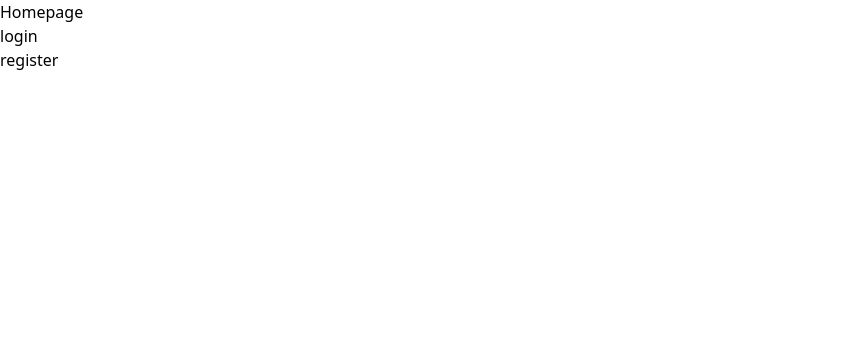
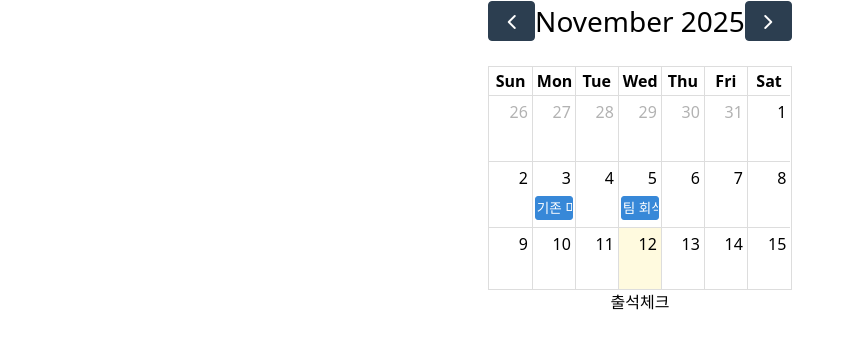
Before and after one commit to Jun-TeamProject/gym-management-platform, a React (Vite) app in the folder frontend/: page / in a window 1280 px wide. Shown: the top 348 px of the page, without its empty margins (0-854 px from the left). Built offline with nearby package versions, Linux system fonts and the light colour scheme.

Commit message:
홈 화면 진행중

```diff
--- a/frontend/package.json
+++ b/frontend/package.json
@@ -10,9 +10,13 @@
     "preview": "vite preview"
   },
   "dependencies": {
+    "@fullcalendar/core": "^6.1.19",
+    "@fullcalendar/daygrid": "^6.1.19",
+    "@fullcalendar/interaction": "^6.1.19",
+    "@fullcalendar/react": "^6.1.19",
     "@tailwindcss/vite": "^4.1.16",
     "axios": "^1.13.1",
-    "react": "^19.1.1",
+    "react": "^19.2.0",
     "react-dom": "^19.1.1",
     "react-router-dom": "^7.9.5",
     "tailwindcss": "^4.1.16",
--- /dev/null
+++ b/frontend/src/component/Calender.jsx
@@ -0,0 +1,45 @@
+import FullCalender from '@fullcalendar/react';
+import dayGridPlugin from '@fullcalendar/daygrid';
+import interactionPlugin from '@fullcalendar/interaction';
+import { useState } from 'react';
+
+const Calender = () => {
+    const [events, setEvents] = useState([
+        { title: '기존 미팅', date: '2025-11-03' },
+        { title: '팀 회식', date: '2025-11-05' }
+    ]);
+    const handleDateClick = (info) => {
+        const title = prompt(`메모를 입력하세요: `);
+        if (title) {
+            setEvents(prevEvents => [
+                ...prevEvents,
+                { title: title, date: info.dateStr, id: Date.now().toString() }
+            ]);
+        }
+    }
+    const handleEventClick = (info) => {
+        const clickedEvent = info.event;
+        const newTitle = prompt(`수정할 내용을 입력하세요: `, clickedEvent.title);
+
+        if (newTitle !== null && newTitle !== clickedEvent.title) {
+            clickedEvent.setProp('title', newTitle);
+        }
+    }
+    return (
+        <div>
+            <FullCalender
+            plugins={[dayGridPlugin, interactionPlugin]}
+            initialView="dayGridMonth"
+            headerToolbar={{
+                left: 'prev',
+                center: 'title',
+                right: 'next'
+            }}
+            events={events}
+            dateClick={handleDateClick}
+            eventClick={handleEventClick}
+            />
+        </div>
+    );
+};
+export default Calender;
--- /dev/null
+++ b/frontend/src/component/attendanceButton.jsx
@@ -0,0 +1,8 @@
+const attendanceButton = () => {
+    return(
+        <div>
+            <button className="">출석체크</button>
+        </div>
+    )
+}
+export default attendanceButton;
--- a/frontend/src/pages/HomePage.jsx
+++ b/frontend/src/pages/HomePage.jsx
@@ -1,12 +1,19 @@
 import React from "react";
+import Calender from '../component/Calender';
+import Button from '../component/attendanceButton'
 
 function HomePage() {
     return(
-        <div>
-        <h1>Homepage</h1>
-        <a href="/login">login</a><br></br>
-        <a href="/register">register</a>
-
+        <div className="flex flex-col items-center justify-self-auto min-h-screen">
+            <div>
+            {/* <h1>Homepage</h1>
+            <a href="/login">login</a><br></br>
+            <a href="/register">register</a> */}
+                <Calender />
+            </div>
+            <div>
+                <Button/>
+            </div>
         </div>
     );
 }
```
Also changed, not shown: 1 other file (tests, documents, lock files or other folders).
